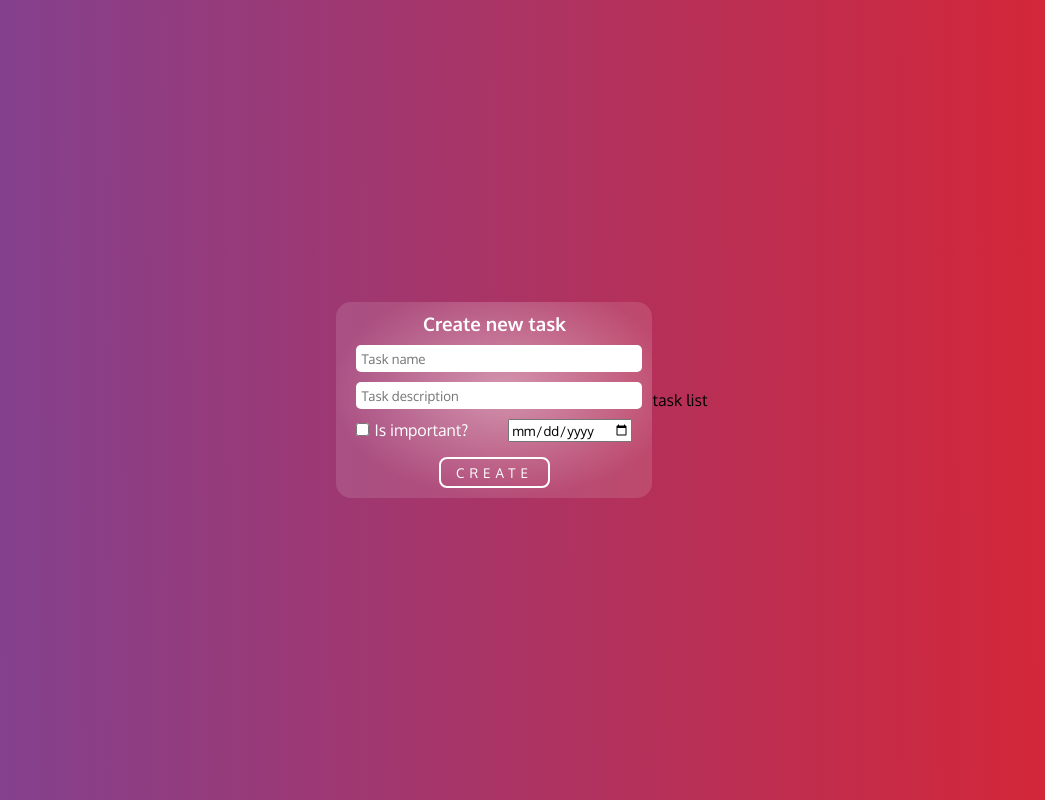
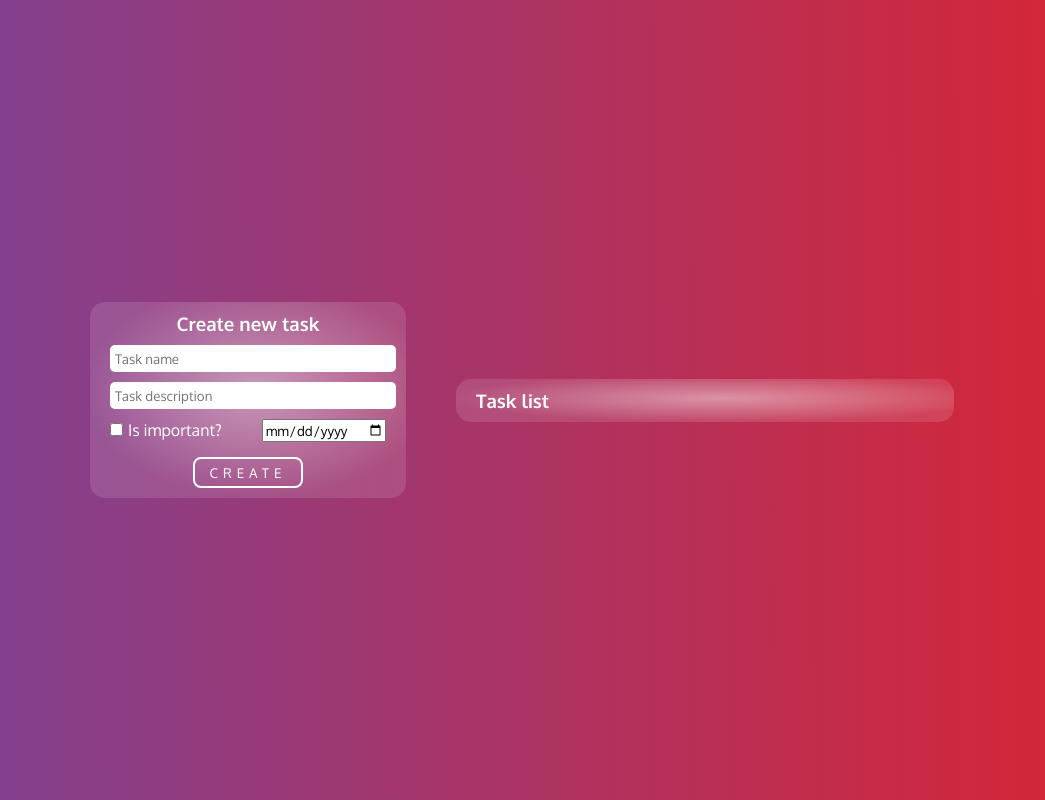
Before and after one commit to HiImRussel/to-do-app, a React (Create React App) app: page / in a window 1280 px wide. Shown: the whole page, without its empty margins (118-1163 px from the left). Built offline with nearby package versions, Linux system fonts and the light colour scheme.

Commit message:
Added task list and complete/delete feature

```diff
--- a/src/App.js
+++ b/src/App.js
@@ -1,12 +1,80 @@
+import { useState, useEffect } from "react";
+
 import CreateNewTask from "./components/CreateTask";
 import TaskList from "./components/TaskList";
 import "./css/App.css";
 
 const App = () => {
+  const [tasks, setTasks] = useState([]);
+
+  const handleAddTask = (
+    taskNameValue,
+    taskDescriptionValue,
+    taskDate,
+    isImportant
+  ) => {
+    const newTask = {
+      id: Math.floor(Math.random() * 999999999999),
+      name: taskNameValue,
+      description: taskDescriptionValue,
+      date: taskDate,
+      important: isImportant,
+      status: "new",
+    };
+    const tasks_to_save = [...tasks, JSON.stringify(newTask)];
+
+    document.cookie = JSON.stringify(tasks_to_save);
+    setTasks((prevValue) => [...prevValue, newTask]);
+  };
+
+  const deleteTask = (id) => {
+    const new_tasks_list = tasks.filter((task) => {
+      if (task.id !== id) {
+        return true;
+      } else {
+        return false;
+      }
+    });
+    setTasks(new_tasks_list);
+    document.cookie = JSON.stringify(new_tasks_list);
+  };
+
+  const completeTask = (id) => {
+    const newTaskList = tasks.map((task) => {
+      if (task.id === id) {
+        const newTask = {
+          id: task.id,
+          name: task.name,
+          description: task.description,
+          date: task.date,
+          important: task.important,
+          status: "complete",
+        };
+        return newTask;
+      } else {
+        return task;
+      }
+    });
+    setTasks(newTaskList);
+    document.cookie = JSON.stringify(newTaskList);
+  };
+
+  useEffect(() => {
+    if (document.cookie.length > 0) {
+      setTasks(JSON.parse(document.cookie));
+    }
+  }, []);
+
   return (
     <main>
-      <CreateNewTask />
-      <TaskList />
+      <CreateNewTask handler={handleAddTask} />
+      {tasks !== undefined && (
+        <TaskList
+          tasks={tasks}
+          deleteTask={deleteTask}
+          completeTask={completeTask}
+        />
+      )}
     </main>
   );
 };
--- a/src/components/CreateTask.jsx
+++ b/src/components/CreateTask.jsx
@@ -1,13 +1,13 @@
-import { useState, useEffect } from "react";
+import { useState } from "react";
 
 import "../css/Form.css";
 
-const CreateNewTask = () => {
+const CreateNewTask = ({ handler }) => {
   const [taskNameVelue, setTaskNameValue] = useState("");
   const [taskDescriptionVelue, setTaskDescriptionValue] = useState("");
   const [taskDate, setTaskDate] = useState("");
   const [isImportant, setIsImportant] = useState(false);
-  const [tasks, setTasks] = useState();
+
   const handleChange = (e) => {
     switch (e.target.name) {
       case "task-name":
@@ -29,24 +29,9 @@ const CreateNewTask = () => {
 
   const handleSubmit = (e) => {
     e.preventDefault();
-    const newTask = {
-      id: Math.floor(Math.random() * 999999999999),
-      name: taskNameVelue,
-      description: taskDescriptionVelue,
-      date: taskDate,
-      important: isImportant,
-    };
-    const tasks_to_save = [...tasks, JSON.stringify(newTask)];
-
-    document.cookie = JSON.stringify(tasks_to_save);
-    setTasks((prevValue) => [...prevValue, newTask]);
+    handler(taskNameVelue, taskDescriptionVelue, taskDate, isImportant);
   };
 
-  useEffect(() => {
-    if (document.cookie.length > 0) {
-      setTasks(JSON.parse(document.cookie));
-    }
-  }, []);
   return (
     <div className="tasks-bg">
       <h3>Create new task</h3>
--- /dev/null
+++ b/src/components/Task.jsx
@@ -0,0 +1,54 @@
+import "../css/Task.css";
+
+const Task = ({ id, name, important, deleteTask, completeTask }) => {
+  const handleClick = (id) => {
+    console.log(id);
+  };
+  return (
+    <div
+      className="task"
+      onClick={() => handleClick(id)}
+      style={important ? { backgroundColor: "#F6E39C" } : {}}
+    >
+      <span>{name}</span>
+      <div className="buttons">
+        <svg
+          onClick={() => completeTask(id)}
+          viewBox="0 0 24 24"
+          fill="none"
+          xmlns="http://www.w3.org/2000/svg"
+        >
+          <path
+            d="M8 12.5L11 15.5L16 9.5"
+            stroke="#7FE37D"
+            stroke-width="2"
+            stroke-linecap="round"
+            stroke-linejoin="round"
+          />
+          <path
+            d="M12 22C17.5228 22 22 17.5228 22 12C22 6.47715 17.5228 2 12 2C6.47715 2 2 6.47715 2 12C2 17.5228 6.47715 22 12 22Z"
+            stroke="#7FE37D"
+            stroke-width="2"
+          />
+        </svg>
+        <svg
+          onClick={() => deleteTask(id)}
+          viewBox="0 0 24 24"
+          fill="none"
+          xmlns="http://www.w3.org/2000/svg"
+        >
+          <path
+            d="M16.064 8.31563C16.064 8.2125 15.9797 8.12813 15.8765 8.12813L14.3297 8.13516L12 10.9125L9.67263 8.1375L8.12341 8.13047C8.02029 8.13047 7.93591 8.2125 7.93591 8.31797C7.93591 8.3625 7.95232 8.40469 7.98044 8.43985L11.0297 12.0727L7.98044 15.7031C7.95212 15.7375 7.93641 15.7805 7.93591 15.825C7.93591 15.9281 8.02029 16.0125 8.12341 16.0125L9.67263 16.0055L12 13.2281L14.3273 16.0031L15.8742 16.0102C15.9773 16.0102 16.0617 15.9281 16.0617 15.8227C16.0617 15.7781 16.0453 15.7359 16.0172 15.7008L12.9726 12.0703L16.0219 8.4375C16.05 8.40469 16.064 8.36016 16.064 8.31563Z"
+            fill="#DC2430"
+          />
+          <path
+            d="M12 1.52344C6.20156 1.52344 1.5 6.225 1.5 12.0234C1.5 17.8219 6.20156 22.5234 12 22.5234C17.7984 22.5234 22.5 17.8219 22.5 12.0234C22.5 6.225 17.7984 1.52344 12 1.52344ZM12 20.7422C7.18594 20.7422 3.28125 16.8375 3.28125 12.0234C3.28125 7.20938 7.18594 3.30469 12 3.30469C16.8141 3.30469 20.7188 7.20938 20.7188 12.0234C20.7188 16.8375 16.8141 20.7422 12 20.7422Z"
+            fill="#DC2430"
+          />
+        </svg>
+      </div>
+    </div>
+  );
+};
+
+export default Task;
--- a/src/components/TaskList.jsx
+++ b/src/components/TaskList.jsx
@@ -1,5 +1,27 @@
-const TaskList = () => {
-  return <p>task list</p>;
+import Task from "./Task";
+import "../css/TaskList.css";
+
+const TaskList = ({ tasks, deleteTask, completeTask }) => {
+  const display_tasks = tasks.map((task) => {
+    if (task.status === "new") {
+      return (
+        <Task
+          key={task.id}
+          id={task.id}
+          name={task.name}
+          important={task.important}
+          deleteTask={deleteTask}
+          completeTask={completeTask}
+        />
+      );
+    }
+  });
+  return (
+    <div className="tasks-list">
+      <h3>Task list</h3>
+      {display_tasks}
+    </div>
+  );
 };
 
 export default TaskList;
--- a/src/css/Form.css
+++ b/src/css/Form.css
@@ -8,6 +8,7 @@
   text-align: center;
   color: white;
   border-radius: 15px;
+  margin-right: 50px;
 }
 
 form input[type="text"] {
@@ -50,6 +51,7 @@ form button {
   color: white;
   border-radius: 8px;
   transition: all 0.2s ease-in-out;
+  cursor: pointer;
 }
 
 form button:hover {
--- /dev/null
+++ b/src/css/Task.css
@@ -0,0 +1,25 @@
+.task {
+  width: 100%;
+  background-color: white;
+  color: black;
+  margin-top: 10px;
+  padding: 5px 10px;
+  border-radius: 5px;
+  display: flex;
+  flex-direction: row;
+  justify-content: space-between;
+  cursor: pointer;
+}
+
+.buttons svg {
+  height: 2vw;
+  transition: all 0.2s ease-in-out;
+}
+
+.buttons svg:hover {
+  transform: scale(1.2);
+}
+
+.buttons svg:nth-child(1) {
+  margin-right: 10px;
+}
--- /dev/null
+++ b/src/css/TaskList.css
@@ -0,0 +1,14 @@
+.tasks-list {
+  padding: 10px 20px;
+  background: radial-gradient(
+    55.2% 55.2% at 53.41% 44.8%,
+    rgba(255, 255, 255, 0.48) 0%,
+    rgba(255, 255, 255, 0.12) 100%
+  );
+  color: white;
+  border-radius: 15px;
+  width: 35vw;
+  max-height: 80vh;
+  overflow-y: scroll;
+  padding-right: 30px;
+}
```
